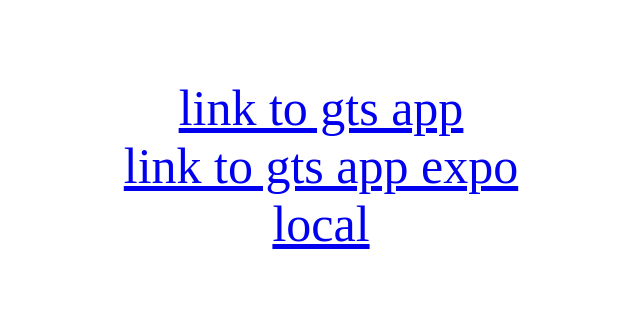
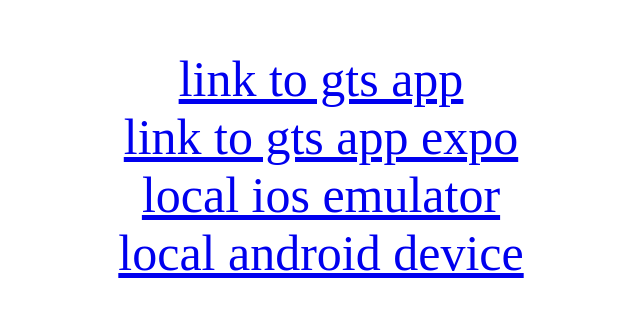
Before and after one commit to MCervenka/MCervenka.github.io, a plain HTML site: page index.html in a window 1280 px wide. Shown: the part 242-558 px from the top of the page, without its empty margins (327-967 px from the left). Drawn offline with Linux system fonts and the light colour scheme.

Commit message:
android¨

```diff
--- a/index.html
+++ b/index.html
@@ -5,6 +5,7 @@
     <body>
     <a href='isic://'>link to gts app</a>
     <a href='exp://xq-vm6.bootiq2.gts-isic-app.exp.direct:80/--/isic'>link to gts app expo</a>
-    <a href='exp://127.0.0.1:19000'>local</a>
+    <a href='exp://127.0.0.1:19000'>local ios emulator</a>
+    <a href='exp://192.168.0.164:19000'>local android device</a>
     </body>
 </html>
```
